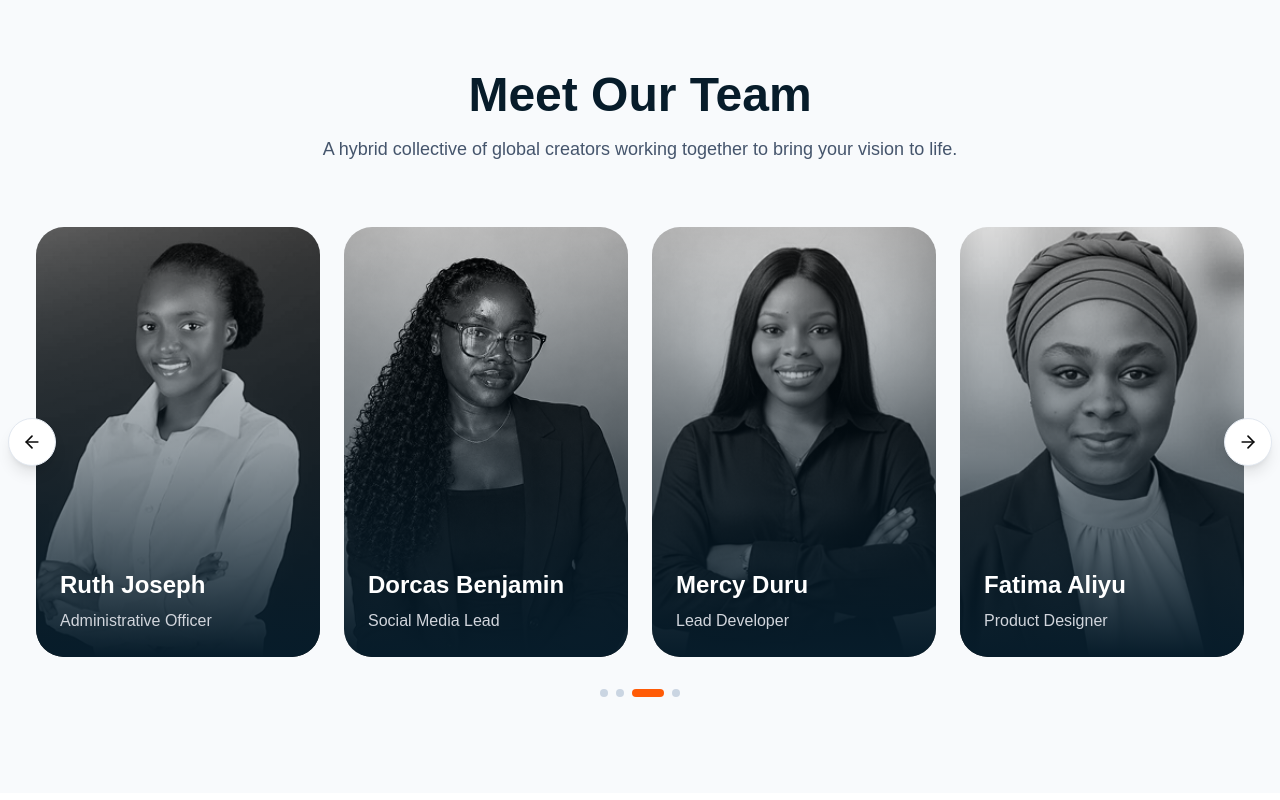
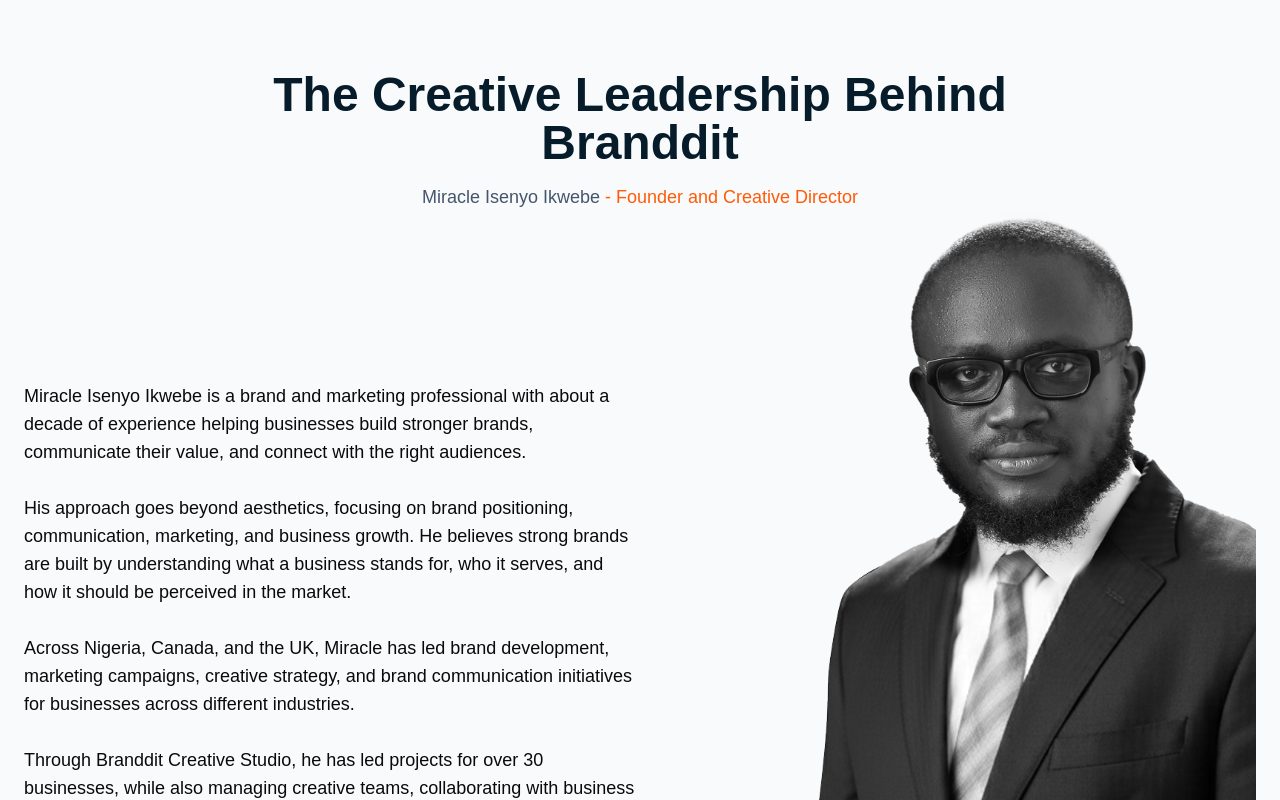
Before and after one commit to KuchiMercy/branddit, a Next.js app: page /about in a window 1280 px wide. Shown: the part 2220-3020 px from the top of the page. Built offline with nearby package versions, Linux system fonts and the light colour scheme; a web font is replaced by a local one.

Commit message:
updated team members

```diff
--- a/app/layout.tsx
+++ b/app/layout.tsx
@@ -4,7 +4,7 @@
 export const metadata: Metadata = {
   title: "Branddit Creative Studio",
   description:
-    "Branddit Creative Studio is a forward thinking branding and creative agency dedicated to helping businesses stand out and grow with confidence. We work with ambitious brands that want more than just design. They want clarity, consistency, and a strong presence in their industry.",
+    "Branddit Creative Studio Ltd is a forward thinking branding and creative agency dedicated to helping businesses stand out and grow with confidence. We work with ambitious brands that want more than just design. They want clarity, consistency, and a strong presence in their industry.",
 };
 
 export default function RootLayout({
--- a/components/about/Team.tsx
+++ b/components/about/Team.tsx
@@ -1,163 +1,241 @@
-"use client";
-
-import { useState, useEffect } from "react";
 import Image from "next/image";
-import { ArrowRight, ArrowLeft } from "lucide-react";
-
-const teamMembers = [
-  {
-    name: "Miracle Isenyo Ikwebe",
-    role: "Founder/Creative Director",
-    image: "/assets/images/team/Miracle.png",
-  },
-  {
-    name: "Peter Kingsley",
-    role: "COO/Operational Lead",
-    image: "/assets/images/team/Peter.png",
-  },
-  {
-    name: "Ruth Joseph",
-    role: "Administrative Officer",
-    image: "/assets/images/team/Ruth.png",
-  },
-  {
-    name: "Dorcas Benjamin",
-    role: "Social Media Lead",
-    image: "/assets/images/team/Dorcas.png",
-  },
-  {
-    name: "Mercy Duru",
-    role: "Lead Developer",
-    image: "/assets/images/team/Mercy.png",
-  },
-  {
-    name: "Fatima Aliyu",
-    role: "Product Designer",
-    image: "/assets/images/team/Fatima.png",
-  },
-  {
-    name: "Salem Musa",
-    role: "Video & Motion Lead",
-    image: "/assets/images/team/Salem.png",
-  },
-];
 
 export default function Team() {
-  const [currentIndex, setCurrentIndex] = useState(0);
-  const [cardsPerView, setCardsPerView] = useState(4);
-
-  useEffect(() => {
-    const updateCardsPerView = () => {
-      if (window.innerWidth < 768) {
-        setCardsPerView(1);
-      } else if (window.innerWidth < 1024) {
-        setCardsPerView(2);
-      } else {
-        setCardsPerView(4);
-      }
-    };
-    updateCardsPerView();
-    window.addEventListener("resize", updateCardsPerView);
-    return () => window.removeEventListener("resize", updateCardsPerView);
-  }, []);
-
-  const maxIndex = Math.max(0, teamMembers.length - cardsPerView);
-
-  const nextSlide = () => {
-    setCurrentIndex((prev) => (prev >= maxIndex ? 0 : prev + 1));
-  };
-
-  const prevSlide = () => {
-    setCurrentIndex((prev) => (prev === 0 ? maxIndex : prev - 1));
-  };
-
-  const translatePercent = (currentIndex * 100) / cardsPerView;
-
-  // Auto-slide
-  useEffect(() => {
-    const interval = setInterval(() => {
-      setCurrentIndex((prev) => (prev >= maxIndex ? 0 : prev + 1));
-    }, 3000);
-    return () => clearInterval(interval);
-  }, [maxIndex]);
-
   return (
     <section className="py-24 bg-[#F8FAFC]">
       <div className="max-w-7xl mx-auto px-6">
         {/* Heading */}
         <div className="text-center max-w-3xl mx-auto">
-          <h2 className="text-5xl font-bold text-[#071C2A]">Meet Our Team</h2>
+          <h2 className="text-5xl font-bold text-[#071C2A]">
+            The Creative Leadership Behind Branddit
+          </h2>
 
           <p className="mt-4 text-lg text-slate-600">
-            A hybrid collective of global creators working together to bring
-            your vision to life.
+            Miracle Isenyo Ikwebe{" "}
+            <span className="text-primary">
+              {" "}
+              - Founder and Creative Director
+            </span>
           </p>
         </div>
 
-        {/* Team Cards Slider */}
-        <div className="relative mt-16">
-          <div className="overflow-hidden">
-            <div
-              className="flex transition-transform duration-500 ease-in-out"
-              style={{ transform: `translateX(-${translatePercent}%)` }}
-            >
-              {teamMembers.map((member) => (
-                <div
-                  key={member.name}
-                  className="w-full md:w-1/2 lg:w-1/4 flex-shrink-0 px-3"
-                >
-                  <div className="relative rounded-[28px] overflow-hidden group h-107.5">
-                    <Image
-                      src={member.image}
-                      alt={member.name}
-                      fill
-                      className="object-cover transition duration-500 group-hover:scale-105"
-                    />
-
-                    <div className="absolute inset-0 bg-linear-to-t from-[#071C2A] via-[#071C2A]/40 to-transparent" />
-
-                    <div className="absolute bottom-6 left-6 right-6 text-white">
-                      <h3 className="text-2xl font-semibold">{member.name}</h3>
-
-                      <p className="text-gray-300 mt-2">{member.role}</p>
-                    </div>
-                  </div>
-                </div>
-              ))}
-            </div>
+        {/* body */}
+        <div className="flex flex-col justify-between items-center  md:flex-row">
+          {/* text */}
+          <div className="w-full md:w-1/2">
+            <p className="text-md my-2 md:text-lg">
+              Miracle Isenyo Ikwebe is a brand and marketing professional with
+              about a decade of experience helping businesses build stronger
+              brands, communicate their value, and connect with the right
+              audiences. <br /> <br />
+              His approach goes beyond aesthetics, focusing on brand
+              positioning, communication, marketing, and business growth. He
+              believes strong brands are built by understanding what a business
+              stands for, who it serves, and how it should be perceived in the
+              market. <br /> <br />
+              Across Nigeria, Canada, and the UK, Miracle has led brand
+              development, marketing campaigns, creative strategy, and brand
+              communication initiatives for businesses across different
+              industries. <br /> <br />
+              Through Branddit Creative Studio, he has led projects for over 30
+              businesses, while also managing creative teams, collaborating with
+              business and marketing stakeholders, and mentoring over 50
+              aspiring creatives. <br /> <br />
+              Today, Miracle continues to lead Branddit with a focus on helping
+              businesses build brands that are clear, relevant, memorable, and
+              positioned for growth. <br /> <br /> At Branddit, he leads with
+              one core belief:{" "}
+              <span className="font-bold">
+                A strong brand is more than how a business looks. It is how the
+                business is understood, remembered, and experienced.
+              </span>{" "}
+              <br /> <br />{" "}
+              <span className="text-primary">Building Brands That Scale.</span>
+            </p>
           </div>
-
-          {/* Navigation Buttons */}
-          <button
-            onClick={prevSlide}
-            className="absolute left-0 top-1/2 -translate-y-1/2 -translate-x-4 w-12 h-12 rounded-full bg-white border border-slate-200 flex items-center justify-center hover:bg-primary hover:border-primary hover:text-white transition shadow-lg"
-          >
-            <ArrowLeft size={20} />
-          </button>
-
-          <button
-            onClick={nextSlide}
-            className="absolute right-0 top-1/2 -translate-y-1/2 translate-x-4 w-12 h-12 rounded-full bg-white border border-slate-200 flex items-center justify-center hover:bg-primary hover:border-primary hover:text-white transition shadow-lg"
-          >
-            <ArrowRight size={20} />
-          </button>
-        </div>
-
-        {/* Dots Indicator */}
-        <div className="flex justify-center gap-2 mt-8">
-          {Array.from({ length: maxIndex + 1 }).map((_, index) => (
-            <button
-              key={index}
-              onClick={() => setCurrentIndex(Math.min(index, maxIndex))}
-              className={`w-2 h-2 rounded-full transition-all ${
-                index === currentIndex
-                  ? "bg-primary w-8"
-                  : "bg-slate-300 hover:bg-slate-400"
-              }`}
+          {/* image */}
+          <div className="flex">
+            <Image
+              src="/assets/images/team/Isenyo.png"
+              alt="Miracle Isenyo Ikwebe"
+              className="hidden md:block"
+              width={500}
+              height={500}
             />
-          ))}
+            <Image
+              src="/assets/images/team/MI.png"
+              alt="Miracle Isenyo Ikwebe"
+              className="block md:hidden"
+              width={500}
+              height={500}
+            />
+          </div>
         </div>
       </div>
     </section>
   );
 }
+
+// "use client";
+
+// import { useState, useEffect } from "react";
+// import Image from "next/image";
+// import { ArrowRight, ArrowLeft } from "lucide-react";
+
+// const teamMembers = [
+//   {
+//     name: "Miracle Isenyo Ikwebe",
+//     role: "Founder/Creative Director",
+//     image: "/assets/images/team/Miracle.png",
+//   },
+//   {
+//     name: "Peter Kingsley",
+//     role: "COO/Operational Lead",
+//     image: "/assets/images/team/Peter.png",
+//   },
+//   {
+//     name: "Ruth Joseph",
+//     role: "Administrative Officer",
+//     image: "/assets/images/team/Ruth.png",
+//   },
+//   {
+//     name: "Dorcas Benjamin",
+//     role: "Social Media Lead",
+//     image: "/assets/images/team/Dorcas.png",
+//   },
+//   {
+//     name: "Mercy Duru",
+//     role: "Lead Developer",
+//     image: "/assets/images/team/Mercy.png",
+//   },
+//   {
+//     name: "Fatima Aliyu",
+//     role: "Product Designer",
+//     image: "/assets/images/team/Fatima.png",
+//   },
+//   {
+//     name: "Salem Musa",
+//     role: "Video & Motion Lead",
+//     image: "/assets/images/team/Salem.png",
+//   },
+// ];
+
+// export default function Team() {
+//   const [currentIndex, setCurrentIndex] = useState(0);
+//   const [cardsPerView, setCardsPerView] = useState(4);
+
+//   useEffect(() => {
+//     const updateCardsPerView = () => {
+//       if (window.innerWidth < 768) {
+//         setCardsPerView(1);
+//       } else if (window.innerWidth < 1024) {
+//         setCardsPerView(2);
+//       } else {
+//         setCardsPerView(4);
+//       }
+//     };
+//     updateCardsPerView();
+//     window.addEventListener("resize", updateCardsPerView);
+//     return () => window.removeEventListener("resize", updateCardsPerView);
+//   }, []);
+
+//   const maxIndex = Math.max(0, teamMembers.length - cardsPerView);
+
+//   const nextSlide = () => {
+//     setCurrentIndex((prev) => (prev >= maxIndex ? 0 : prev + 1));
+//   };
+
+//   const prevSlide = () => {
+//     setCurrentIndex((prev) => (prev === 0 ? maxIndex : prev - 1));
+//   };
+
+//   const translatePercent = (currentIndex * 100) / cardsPerView;
+
+//   // Auto-slide
+//   useEffect(() => {
+//     const interval = setInterval(() => {
+//       setCurrentIndex((prev) => (prev >= maxIndex ? 0 : prev + 1));
+//     }, 3000);
+//     return () => clearInterval(interval);
+//   }, [maxIndex]);
+
+//   return (
+//     <section className="py-24 bg-[#F8FAFC]">
+//       <div className="max-w-7xl mx-auto px-6">
+//         {/* Heading */}
+//         <div className="text-center max-w-3xl mx-auto">
+//           <h2 className="text-5xl font-bold text-[#071C2A]">Meet Our Team</h2>
+
+//           <p className="mt-4 text-lg text-slate-600">
+//             A hybrid collective of global creators working together to bring
+//             your vision to life.
+//           </p>
+//         </div>
+
+//         {/* Team Cards Slider */}
+//         <div className="relative mt-16">
+//           <div className="overflow-hidden">
+//             <div
+//               className="flex transition-transform duration-500 ease-in-out"
+//               style={{ transform: `translateX(-${translatePercent}%)` }}
+//             >
+//               {teamMembers.map((member) => (
+//                 <div
+//                   key={member.name}
+//                   className="w-full md:w-1/2 lg:w-1/4 flex-shrink-0 px-3"
+//                 >
+//                   <div className="relative rounded-[28px] overflow-hidden group h-107.5">
+//                     <Image
+//                       src={member.image}
+//                       alt={member.name}
+//                       fill
+//                       className="object-cover transition duration-500 group-hover:scale-105"
+//                     />
+
+//                     <div className="absolute inset-0 bg-linear-to-t from-[#071C2A] via-[#071C2A]/40 to-transparent" />
+
+//                     <div className="absolute bottom-6 left-6 right-6 text-white">
+//                       <h3 className="text-2xl font-semibold">{member.name}</h3>
+
+//                       <p className="text-gray-300 mt-2">{member.role}</p>
+//                     </div>
+//                   </div>
+//                 </div>
+//               ))}
+//             </div>
+//           </div>
+
+//           {/* Navigation Buttons */}
+//           <button
+//             onClick={prevSlide}
+//             className="absolute left-0 top-1/2 -translate-y-1/2 -translate-x-4 w-12 h-12 rounded-full bg-white border border-slate-200 flex items-center justify-center hover:bg-primary hover:border-primary hover:text-white transition shadow-lg"
+//           >
+//             <ArrowLeft size={20} />
+//           </button>
+
+//           <button
+//             onClick={nextSlide}
+//             className="absolute right-0 top-1/2 -translate-y-1/2 translate-x-4 w-12 h-12 rounded-full bg-white border border-slate-200 flex items-center justify-center hover:bg-primary hover:border-primary hover:text-white transition shadow-lg"
+//           >
+//             <ArrowRight size={20} />
+//           </button>
+//         </div>
+
+//         {/* Dots Indicator */}
+//         <div className="flex justify-center gap-2 mt-8">
+//           {Array.from({ length: maxIndex + 1 }).map((_, index) => (
+//             <button
+//               key={index}
+//               onClick={() => setCurrentIndex(Math.min(index, maxIndex))}
+//               className={`w-2 h-2 rounded-full transition-all ${
+//                 index === currentIndex
+//                   ? "bg-primary w-8"
+//                   : "bg-slate-300 hover:bg-slate-400"
+//               }`}
+//             />
+//           ))}
+//         </div>
+//       </div>
+//     </section>
+//   );
+// }
```
Also changed, not shown: public/assets/images/team/Isenyo.png (added), public/assets/images/team/MI.png (added).
